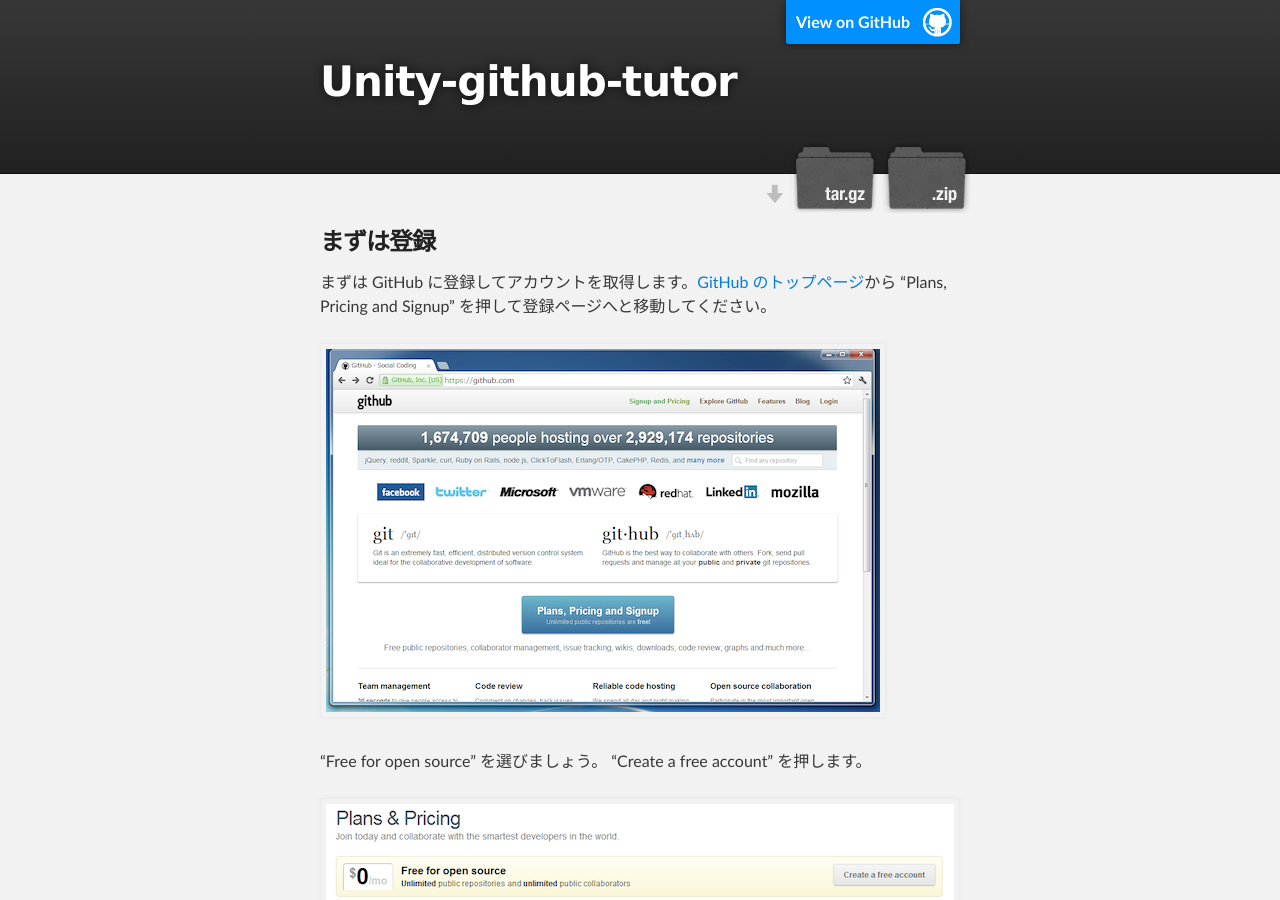
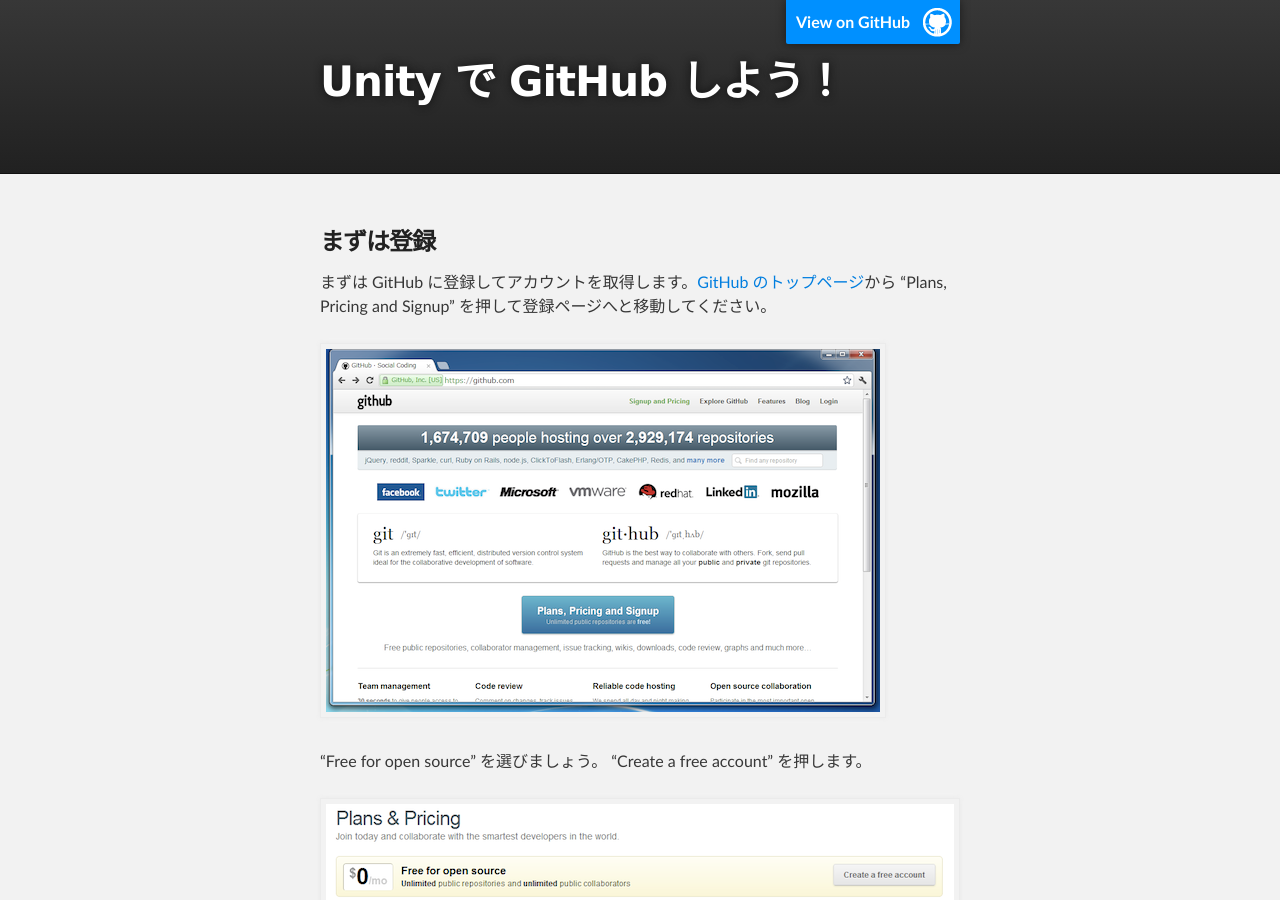
Before and after one commit to keijiro/unity-github-tutor, a Jekyll site: the page built from index.md, in a window 1280 px wide and 900 px high. Built offline with Jekyll 4.4.1, drawn with Linux system fonts in a browser that asks for light colours.

Commit message:
Update gh-pages

```diff
--- a/_layouts/default.html
+++ b/_layouts/default.html
@@ -8,7 +8,7 @@
 
     <link rel="stylesheet" type="text/css" media="screen" href="stylesheets/stylesheet.css">
 
-    <title>Unity-github-tutor</title>
+    <title>Unity で GitHub しよう！</title>
   </head>
 
   <body>
@@ -18,13 +18,9 @@
         <header class="inner">
           <a id="forkme_banner" href="https://github.com/keijiro/unity-github-tutor">View on GitHub</a>
 
-          <h1 id="project_title">Unity-github-tutor</h1>
+          <h1 id="project_title">Unity で GitHub しよう！</h1>
           <h2 id="project_tagline"></h2>
 
-            <section id="downloads">
-              <a class="zip_download_link" href="https://github.com/keijiro/unity-github-tutor/zipball/master">Download this project as a .zip file</a>
-              <a class="tar_download_link" href="https://github.com/keijiro/unity-github-tutor/tarball/master">Download this project as a tar.gz file</a>
-            </section>
         </header>
     </div>
 
```
